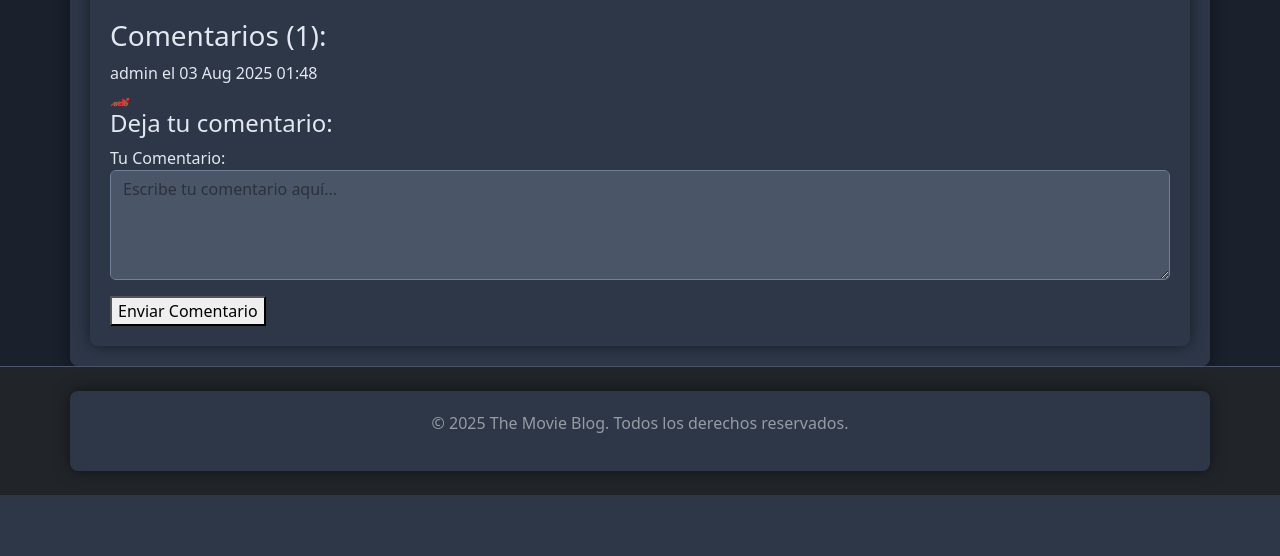
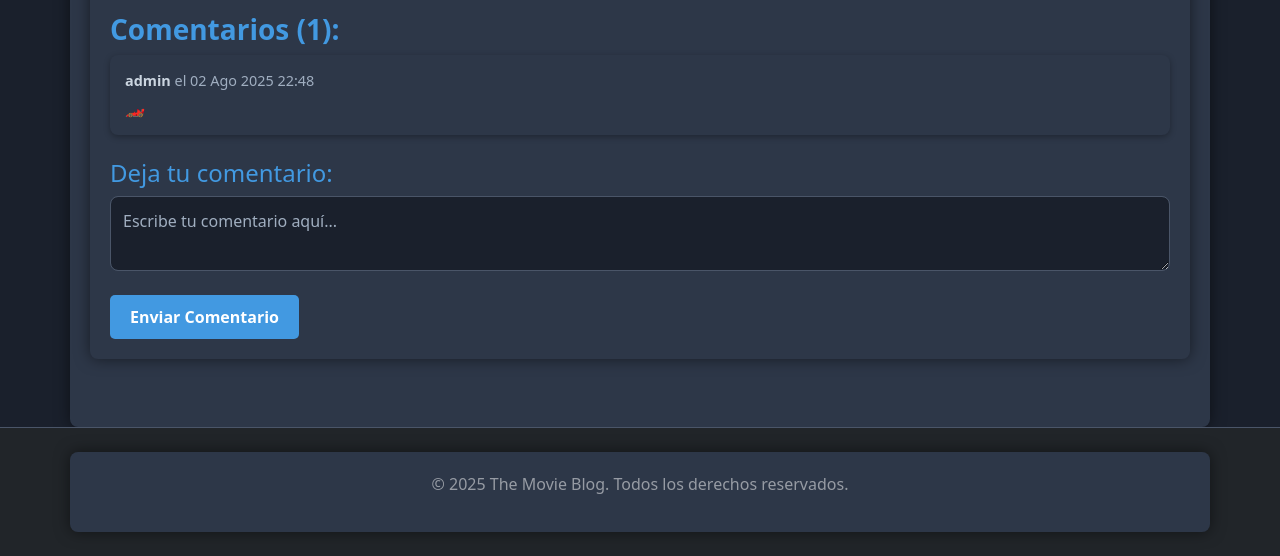
Before and after one commit to SGonzaPani/Usuario_0, a Django app: page /pelicula/2/ in a window 1280 px wide. Shown: the part 1397-1953 px from the top of the page. Before the commit the page ends 1892 px from the top, so only its background shows below. Run offline with Django 5.2, Linux system fonts and the light colour scheme; a user stored in the database is signed in; data comes from the database, SQL or seed files in the repository; both versions use the stored data as it was after the commit.

Commit message:
feat: modificaciones funcionales y estitas de detalle_pelicula.html

```diff
--- a/blog/admin.py
+++ b/blog/admin.py
@@ -12,7 +12,7 @@
     prepopulated_fields = {'titulo': ('titulo',)} # Opcional: auto-rellena un campo (ej. slug) basado en otro
     fieldsets = ( # Organiza los campos en secciones en la página de edición
         (None, {
-            'fields': ('titulo', 'categorias', 'sinopsis', 'portada', 'trailer_url')
+            'fields': ('titulo', 'categorias', 'sinopsis', 'portada', 'trailer_url', 'plataforma_url')
         }),
         ('Detalles de la Película', {
             'fields': ('director', 'actores', 'fecha_lanzamiento', 'puntuacion_media'),
--- a/blog/forms.py
+++ b/blog/forms.py
@@ -45,12 +45,13 @@
 class ComentarioForm(forms.ModelForm):
     class Meta:
         model = Comentario
-        fields = ['texto'] # Solo queremos que el usuario edite el texto del comentario
+        fields = ['texto']
         widgets = {
             'texto': forms.Textarea(attrs={
-                'rows': 4, # Número de filas visible
+                'class': 'form-control',
                 'placeholder': 'Escribe tu comentario aquí...',
-                'class': 'form-control' # Puedes añadir clases CSS para estilizado
+                'maxlength': '500',
+                'rows': 2,
             }),
         }
         labels = {
--- a/blog/templates/blog/detalle_pelicula.html
+++ b/blog/templates/blog/detalle_pelicula.html
@@ -1,13 +1,11 @@
-{% extends 'base.html' %} {# Esta línea SIEMPRE es la primera #}
+{% extends 'base.html' %}
 {% load static %}
 {% load blog_filters %}
 
-{% block title %}{{ pelicula.titulo }} - Mi Blog de Películas{% endblock %}
+{% block title %}{{ pelicula.titulo }} - The Movie Blog{% endblock %}
 
-{% block content %} {# Todo el contenido visible debe ir DENTRO de este bloque #}
-
-    {# Mensajes de Django (se mantienen aquí si tu base.html NO tiene un bloque de mensajes separado) #}
-    {# Si base.html ya maneja los mensajes, puedes eliminar este bucle for de aquí #}
+{% block content %}
+    {# Mensajes de Django #}
     {% if messages %}
         <ul class="messages">
             {% for message in messages %}
@@ -16,45 +14,59 @@
         </ul>
     {% endif %}
 
-    <div class="container">
-        <p><a href="{% url 'lista_peliculas' %}">&larr; Volver a la lista de películas</a></p>
+    <div class="container my-5">
+        <p class="mb-4"><a href="{% url 'lista_peliculas' %}" class="back-link">&larr; Volver a la lista de películas</a></p>
 
-        <div class="movie-detail-header">
+        <div class="movie-detail-header d-flex flex-column flex-md-row">
             {% if pelicula.portada %}
                 <img src="{{ pelicula.portada.url }}" alt="Portada de {{ pelicula.titulo }}" class="movie-poster">
             {% endif %}
-            <div class="movie-info">
+            {% comment %} <div class="movie-info ms-md-4">
                 <h1>{{ pelicula.titulo }}</h1>
                 <p><strong>Director:</strong> {{ pelicula.director }}</p>
                 <p><strong>Actores:</strong> {{ pelicula.actores }}</p>
                 <p><strong>Fecha de Lanzamiento:</strong> {{ pelicula.fecha_lanzamiento|date:"d M Y" }}</p>
                 {% if pelicula.puntuacion_media %}
-                    <p><strong>Puntuación Media:</strong> <span class="rating-display">{{ pelicula.puntuacion_media|floatformat:1 }}</span> / 5</p>
+                    <p><strong>Puntuación Media:</strong> <span class="rating-display text-warning">{{ pelicula.puntuacion_media|floatformat:1 }}</span> / 5</p>
                 {% else %}
                     <p><strong>Puntuación Media:</strong> Sin calificaciones aún</p>
                 {% endif %}
-            </div>
+            </div> {% endcomment %}
+            <div class="movie-info ms-md-4">
+                <h1>{{ pelicula.titulo }}</h1>
+                <p><strong>Director:</strong> {{ pelicula.director }}</p>
+                <p><strong>Actores:</strong> {{ pelicula.actores }}</p>
+                <p><strong>Fecha de Lanzamiento:</strong> {{ pelicula.fecha_lanzamiento|date:"d M Y" }}</p>
+                {% if pelicula.puntuacion_media %}
+                    <p><strong>Puntuación Media:</strong> <span class="rating-display text-warning">{{ pelicula.puntuacion_media|floatformat:1 }}</span> / 5</p>
+                {% else %}
+                    <p><strong>Puntuación Media:</strong> Sin calificaciones aún</p>
+                {% endif %}
+                {% if pelicula.plataforma_url %}
+                    <a href="{{ pelicula.plataforma_url }}" target="_blank" class="btn btn-platform mt-3">
+                        ▶️ Ver en Plataforma
+                    </a>
+                {% endif %}
+                </div>
         </div>
 
-        <h2>Descripción</h2>
-        <p>{{ pelicula.descripcion }}</p>
+        <h2 class="mt-5">Sinopsis</h2>
+        <p class="text-secondary">{{ pelicula.sinopsis }}</p>
 
         {% if pelicula.trailer_url %}
-            <h2>Trailer</h2>
-            <div class="video-container" style="position: relative; padding-bottom: 56.25%; height: 0; overflow: hidden; margin-bottom: 20px;">
-                <iframe src="{{ pelicula.trailer_url|replace_youtube_url }}" frameborder="0" allowfullscreen
-                        style="position: absolute; top: 0; left: 0; width: 100%; height: 100%;"></iframe>
+            <h2 class="mt-4">Trailer</h2>
+            <div class="video-container">
+                <iframe src="{{ pelicula.trailer_url|replace_youtube_url }}" frameborder="0" allowfullscreen></iframe>
             </div>
         {% endif %}
 
-        <div class="comments-section">
+        <div class="comments-section mt-5">
             <h3>Comentarios ({{ comentarios|length }}):</h3>
             {% if comentarios %}
                 {% for comentario in comentarios %}
-                    <div class="comment">
-                        <div class="comment-author">
-                            {{ comentario.autor.username }}
-                            <span class="comment-date">el {{ comentario.fecha_creacion|date:"d M Y H:i" }}</span>
+                    <div class="comment-item">
+                        <div class="comment-author-date">
+                            <strong>{{ comentario.autor.username }}</strong> el {{ comentario.fecha_creacion|date:"d M Y H:i" }}
                         </div>
                         <div class="comment-text">
                             {{ comentario.texto }}
@@ -62,24 +74,25 @@
                     </div>
                 {% endfor %}
             {% else %}
-                <p class="no-comments">Aún no hay comentarios para esta película.</p>
+                <p class="no-comments">Aún no hay comentarios acerca de esta película.</p>
             {% endif %}
 
             {% if user.is_authenticated %}
-                <div class="add-comment-form">
+                <div class="add-comment-form mt-4">
                     <h4>Deja tu comentario:</h4>
                     <form method="post" action="{% url 'detalle_pelicula' pelicula.pk %}">
                         {% csrf_token %}
-                        {{ form_comentario.as_p }}
-                        <button type="submit" name="submit_comment">Enviar Comentario</button>
+                        <div class="form-group mb-3">
+                            {{ form_comentario.texto }}
+                        </div>
+                        <button type="submit" name="submit_comment" class="btn btn-primary mt-2">Enviar Comentario</button>
                     </form>
                 </div>
             {% else %}
-                <p style="text-align: center; color: #a0aec0; font-size: 0.9em; margin-top: 15px;">
-                    <a href="{% url 'inicio_sesion_registro' %}" style="color: #4299e1; text-decoration: none;">Inicia sesión</a> para dejar un comentario.
+                <p class="text-center mt-3 text-secondary">
+                    <a href="{% url 'inicio_sesion_registro' %}" class="text-info text-decoration-none">Inicia sesión</a> para dejar un comentario.
                 </p>
             {% endif %}
         </div>
     </div>
-
 {% endblock content %}
--- a/core/settings.py
+++ b/core/settings.py
@@ -107,9 +107,9 @@
 # Internationalization
 # https://docs.djangoproject.com/en/5.2/topics/i18n/
 
-LANGUAGE_CODE = 'en-us'
+LANGUAGE_CODE = 'es-ar'
 
-TIME_ZONE = 'UTC'
+TIME_ZONE = 'America/Argentina/Buenos_Aires'
 
 USE_I18N = True
 
--- a/static/css/style.css
+++ b/static/css/style.css
@@ -66,6 +66,26 @@
     margin-bottom: 0.5rem;
 }
 
+h2 {
+    color: #4299e1; /* Color del logo para el título principal */
+    font-size: 2.0rem;
+    font-weight: bold;
+    margin-bottom: 0.5rem;
+}
+
+/* Estilo para el enlace de correo electrónico */
+a[href^="mailto:"] {
+    color: #4299e1;
+    font-weight: bold;
+    text-decoration: none; /* Elimina el subrayado */
+    transition: color 0.3s ease;
+}
+
+a[href^="mailto:"]:hover {
+    color: #fff; /* Color del enlace al pasar el mouse por encima */
+    text-decoration: underline; /* Agrega un subrayado al pasar el mouse */
+}
+
 .lead {
     font-size: 1.25rem;
     color: #cbd5e0;
@@ -105,3 +125,217 @@
     background-color: #4299e1;
     color: #fff;
 }
+
+/* Estilo para el enlace de "volver" */
+.back-link {
+    color: #4299e1;
+    font-weight: bold;
+    text-decoration: none;
+    transition: color 0.3s ease, text-decoration 0.3s ease;
+}
+
+.back-link:hover {
+    color: #fff;
+    text-decoration: underline;
+}
+#back-link-container {
+    margin-bottom: 0.5px;
+}
+
+
+
+/* --- Estilos para la página de detalle de película --- */
+
+.movie-detail-header {
+    background-color: #2d3748;
+    padding: 20px;
+    border-radius: 8px;
+    box-shadow: 0 4px 12px rgba(0, 0, 0, 0.4);
+}
+
+.movie-detail-header h1 {
+    color: #4299e1;
+    font-size: 2.5rem;
+    margin-top: 0;
+}
+
+.movie-poster {
+    width: 100%;
+    max-width: 300px;
+    height: auto;
+    border-radius: 8px;
+    object-fit: cover;
+    box-shadow: 0 4px 8px rgba(0, 0, 0, 0.2);
+    margin-bottom: 20px;
+}
+
+@media (min-width: 768px) {
+    .movie-poster {
+        margin-bottom: 0;
+    }
+}
+
+.movie-info p {
+    margin-bottom: 8px;
+}
+
+.movie-info strong {
+    color: #cbd5e0;
+}
+
+.rating-display {
+    font-weight: bold;
+    color: #f6ad55;
+}
+
+/* Estilos para el tráiler */
+.video-container {
+    position: relative;
+    padding-bottom: 56.25%; /* Relación de aspecto 16:9 */
+    height: 0;
+    overflow: hidden;
+    margin-bottom: 20px;
+    border-radius: 8px;
+}
+
+.video-container iframe {
+    position: absolute;
+    top: 0;
+    left: 0;
+    width: 100%;
+    height: 100%;
+    border: none;
+}
+
+/* Estilos para la sección de comentarios */
+.comments-section h3 {
+    color: #4299e1;
+    font-weight: bold;
+}
+
+.comment-item {
+    background-color: #2d3748;
+    border-radius: 8px;
+    padding: 15px;
+    margin-bottom: 15px;
+    box-shadow: 0 2px 6px rgba(0, 0, 0, 0.3);
+}
+
+.comment-author-date {
+    color: #a0aec0;
+    font-size: 0.9em;
+    margin-bottom: 5px;
+}
+
+.comment-author-date strong {
+    color: #cbd5e0;
+}
+
+.comment-text {
+    color: #cbd5e0;
+}
+
+.no-comments {
+    color: #a0aec0;
+    font-style: italic;
+    text-align: center;
+}
+
+/* Estilos para el formulario de comentarios */
+.add-comment-form h4 {
+    color: #4299e1;
+}
+
+.add-comment-form form p {
+    margin-bottom: 10px;
+}
+
+.add-comment-form form p input,
+.add-comment-form form p textarea {
+    width: 100%;
+    background-color: #1a202c;
+    border: 1px solid #4a5568;
+    color: #cbd5e0;
+    padding: 10px;
+    border-radius: 5px;
+    box-sizing: border-box;
+}
+
+.add-comment-form form button {
+    background-color: #4299e1;
+    color: #fff;
+    border: none;
+    padding: 10px 20px;
+    border-radius: 5px;
+    cursor: pointer;
+    font-weight: bold;
+    transition: background-color 0.3s ease;
+}
+
+.add-comment-form form button:hover {
+    background-color: #3182ce;
+}
+
+
+/* Estilos para el formulario de comentarios */
+.add-comment-form h4 {
+    color: #4299e1;
+}
+
+.add-comment-form .form-group textarea {
+    width: 100%;
+    min-height: 75px; /* Altura mínima para que se vea bien */
+    max-height: 250px; /* Altura máxima para evitar que se expanda demasiado */
+    padding: 12px;
+    background-color: #1a202c; /* Fondo oscuro */
+    border: 1px solid #4a5568; /* Borde sutil */
+    color: #cbd5e0; /* Texto claro */
+    border-radius: 8px; /* Bordes redondeados */
+    resize: vertical; /* Permite al usuario redimensionar verticalmente */
+    transition: border-color 0.3s ease, box-shadow 0.3s ease;
+}
+
+.add-comment-form .form-group textarea:focus {
+    outline: none;
+    border-color: #4299e1; /* Borde celeste al estar activo */
+    box-shadow: 0 0 0 3px rgba(66, 153, 225, 0.5); /* Sombra de enfoque */
+}
+
+/* Estilo para el texto del placeholder en el formulario de comentarios */
+.add-comment-form .form-group textarea::placeholder {
+    color: #a0aec0;
+    opacity: 1; /* Necesario para que funcione en algunos navegadores */
+}
+
+/* Estilo para el botón de enviar */
+.btn-primary {
+    background-color: #4299e1;
+    color: #ffffff;
+    border: none;
+    padding: 10px 20px;
+    border-radius: 5px;
+    cursor: pointer;
+    font-weight: bold;
+    transition: background-color 0.3s ease;
+}
+
+.btn-primary:hover {
+    background-color: #3182ce;
+}
+
+/* Estilo para el botón de enlace a plataforma */
+.btn-platform {
+    background-color: #4299e1;
+    color: #fff;
+    font-weight: bold;
+    text-decoration: none;
+    padding: 10px 20px;
+    border-radius: 8px;
+    display: inline-block;
+    transition: background-color 0.3s ease, transform 0.2s ease;
+}
+
+.btn-platform:hover {
+    background-color: #3182ce;
+    transform: translateY(-2px);
+}
```
Also changed, not shown: blog/models.py (+6 -2 lines), blog/migrations/0004_alter_comentario_texto.py (added), blog/migrations/0005_pelicula_plataforma_url.py (added), db.sqlite3.
